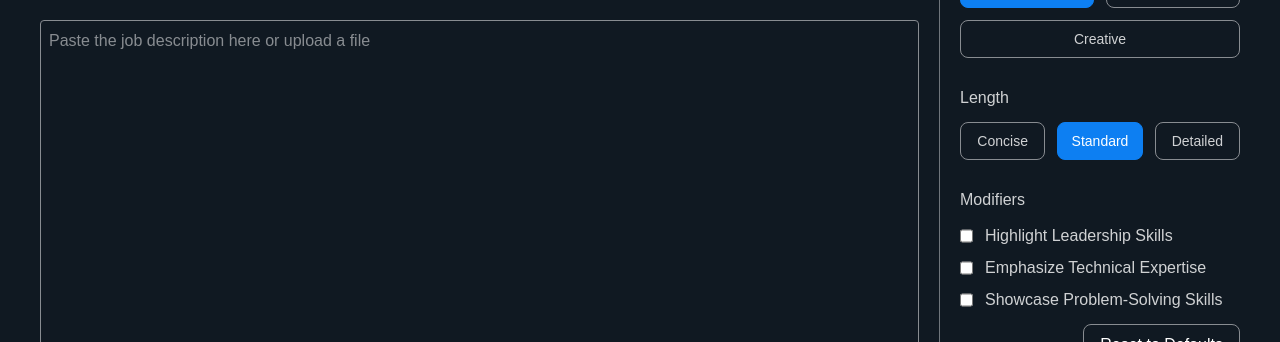
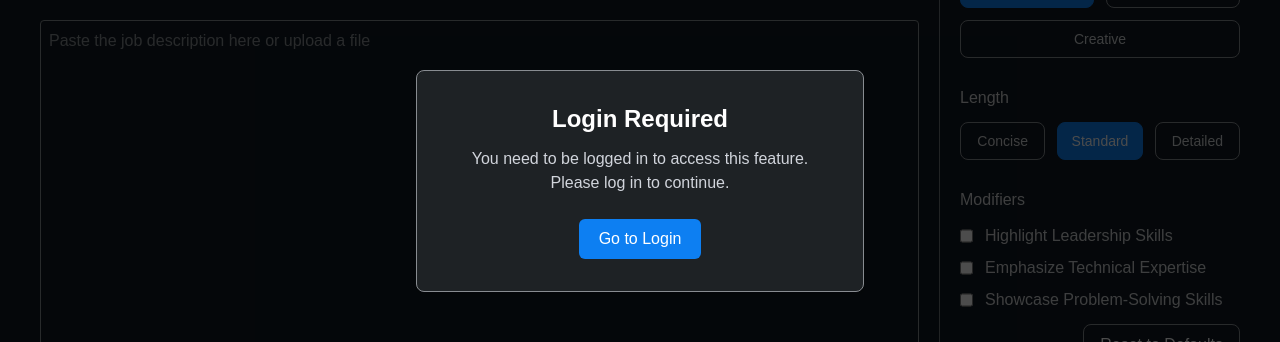
Before and after one commit to Uyonoh/Cover-Letter-LLM, a Next.js app in the folder frontend/: page /letters/generate in a window 1280 px wide. Shown: the part 219-561 px from the top of the page. Built offline with nearby package versions, Linux system fonts and the light colour scheme; no server answers.

Commit message:
Add authorization middleware

```diff
--- a/frontend/package.json
+++ b/frontend/package.json
@@ -9,6 +9,7 @@
     "lint": "eslint"
   },
   "dependencies": {
+    "@supabase/auth-helpers-nextjs": "^0.10.0",
     "@supabase/supabase-js": "^2.58.0",
     "cookie": "^1.0.2",
     "lucide-react": "^0.544.0",
--- a/frontend/src/app/(auth)/login/page.tsx
+++ b/frontend/src/app/(auth)/login/page.tsx
@@ -2,7 +2,7 @@
 
 import Link from "next/link";
 import { useState } from "react";
-import { useRouter } from "next/navigation";
+import { useRouter, useSearchParams } from "next/navigation";
 import { useAuth } from "@/hooks/useAuth";
 import Loading from "@/components/Loading";
 import ForgotPassword from "@/components/ForgotPassword";
@@ -17,11 +17,13 @@ function Login() {
     const [err, setErr] = useState("");
     const {session, signIn, signUp, signOut} = useAuth();
     const router = useRouter();
+    const searchParams = useSearchParams();
 
     async function handleLogin(e: React.FormEvent) {
         e.preventDefault();
         setErr("");
         setIsLoading(true);
+        const next = searchParams?.get("next") || "/";
 
         try {
             const { session, error } =  await signIn(
@@ -32,7 +34,7 @@ function Login() {
             if (error) {
                 setErr(error.message);
             } else if(session) {
-                router.push("/letters");
+                router.push(next);
             }
 
         } catch (err: unknown) {
--- a/frontend/src/app/(auth)/register/page.tsx
+++ b/frontend/src/app/(auth)/register/page.tsx
@@ -29,7 +29,7 @@ function Register() {
     setErr("");
 
     if (!matchPassword()) {
-      setErr("Passwords must match! Please comfirm your password.");
+      setErr("Passwords must match! Please confirm your password.");
       return;
     }
 
--- a/frontend/src/app/letters/generate/page.tsx
+++ b/frontend/src/app/letters/generate/page.tsx
@@ -1,15 +1,18 @@
 "use client";
 
-import { useState } from "react";
+import { useEffect, useState } from "react";
 import { useRouter } from "next/navigation";
+import { supabase } from "@/utils/supabaseClient";
 import { Paperclip } from "lucide-react";
 import { apiFetch } from "@/utils/api";
 import Loading from "@/components/Loading";
+import { ToLogin } from "@/components/ToLogin";
 
 function Generate() {
     const [jobTitle, setJobTitle] = useState("");
     const [jobDescription, setJobDescription] = useState("");
     const [isLoading, setIsLoading] = useState(false);
+    const [isAuth, setIsAuth] = useState(false);
 
     // Customization state
     const [style, setStyle] = useState<"professional" | "casual" | "creative">("professional");
@@ -21,6 +24,15 @@ function Generate() {
     });
 
     const router = useRouter();
+
+    useEffect(() => {
+        async function getAuth() {
+            const {data: { session }, error} = await supabase.auth.getSession();
+            const user = session?.user;
+            setIsAuth(!!user);
+        }
+        getAuth();
+    }, [router]);
 
     async function handleGenerateLetter(e: React.FormEvent) {
         e.preventDefault();
@@ -287,6 +299,7 @@ function Generate() {
                 overlay
                 delay={3500}
             />
+            {!isAuth && <ToLogin />}
         </div>
     );
 }
--- /dev/null
+++ b/frontend/src/components/ToLogin.tsx
@@ -0,0 +1,37 @@
+"use client";
+
+import { useRouter, useSearchParams } from "next/navigation";
+
+interface ToLoginProps {
+  message?: string;
+}
+
+export function ToLogin({ message }: ToLoginProps) {
+  const router = useRouter();
+  const searchParams = useSearchParams();
+
+  // Optional: allow redirect back to the previous page after login
+  const next = searchParams?.get("next") || "/generate";
+
+  function handleLoginRedirect() {
+    router.push(`/login?next=${encodeURIComponent(next)}`);
+  }
+
+  return (
+    <div className="fixed inset-0 z-50 flex items-center justify-center min-h-screen px-5 bg-black/70">
+      <div className="bg-secondary/20 border border-secondary rounded-lg p-8 max-w-md text-center shadow-md">
+        <h2 className="text-2xl font-semibold text-white mb-3">Login Required</h2>
+        <p className="text-gray-300 mb-6">
+          {message ||
+            "You need to be logged in to access this feature. Please log in to continue."}
+        </p>
+        <button
+          onClick={handleLoginRedirect}
+          className="bg-primary text-white py-2 px-5 rounded-md hover:bg-primary/90 transition-colors"
+        >
+          Go to Login
+        </button>
+      </div>
+    </div>
+  );
+}
--- /dev/null
+++ b/frontend/src/middleware.ts
@@ -0,0 +1,40 @@
+import { NextResponse } from "next/server";
+import type { NextRequest } from "next/server";
+import { createMiddlewareClient } from "@supabase/auth-helpers-nextjs";
+
+// Define routes that need auth
+const protectedRoutes = ["/letters", "/profile"];
+
+export async function middleware(req: NextRequest) {
+  const res = NextResponse.next();
+
+  // Create a Supabase client in middleware
+  const supabase = createMiddlewareClient({ req, res });
+
+  // Get the current session
+  const {
+    data: { session },
+  } = await supabase.auth.getSession();
+
+  const pathname = req.nextUrl.pathname;
+
+  // Check if the route is protected
+  const isProtected = protectedRoutes.some((route) =>
+    pathname.startsWith(route)
+  );
+
+  // If protected and no session, redirect to login
+  if (isProtected && !session) {
+    const loginUrl = req.nextUrl.clone();
+    loginUrl.pathname = "/login";
+    loginUrl.searchParams.set("next", pathname);
+    return NextResponse.redirect(loginUrl);
+  }
+
+  return res;
+}
+
+// Match only the relevant routes for efficiency
+export const config = {
+  matcher: ["/letters/:path*", "/profile"],
+};
```
Also changed, not shown: 1 other file (tests, documents, lock files or other folders).
